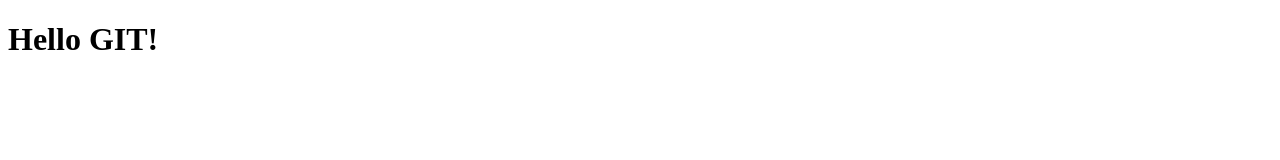
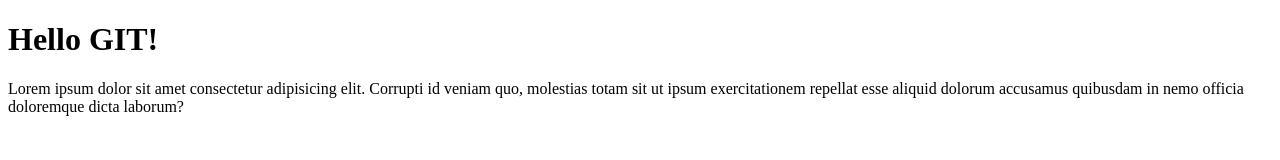
Before and after one commit to przemyslaw-lewandowski/git-course-4, a plain HTML site: page index.html in a window 1280 px wide. Drawn offline with Linux system fonts and the light colour scheme.

Commit message:
added paragraph into index.html

```diff
--- a/index.html
+++ b/index.html
@@ -8,5 +8,10 @@
 </head>
 <body>
     <h1>Hello GIT!</h1>
+
+    <p>
+        Lorem ipsum dolor sit amet consectetur adipisicing elit. Corrupti id veniam quo, molestias totam sit ut ipsum exercitationem repellat esse aliquid dolorum accusamus quibusdam in nemo officia doloremque dicta laborum?
+
+    </p>
 </body>
 </html>
```
